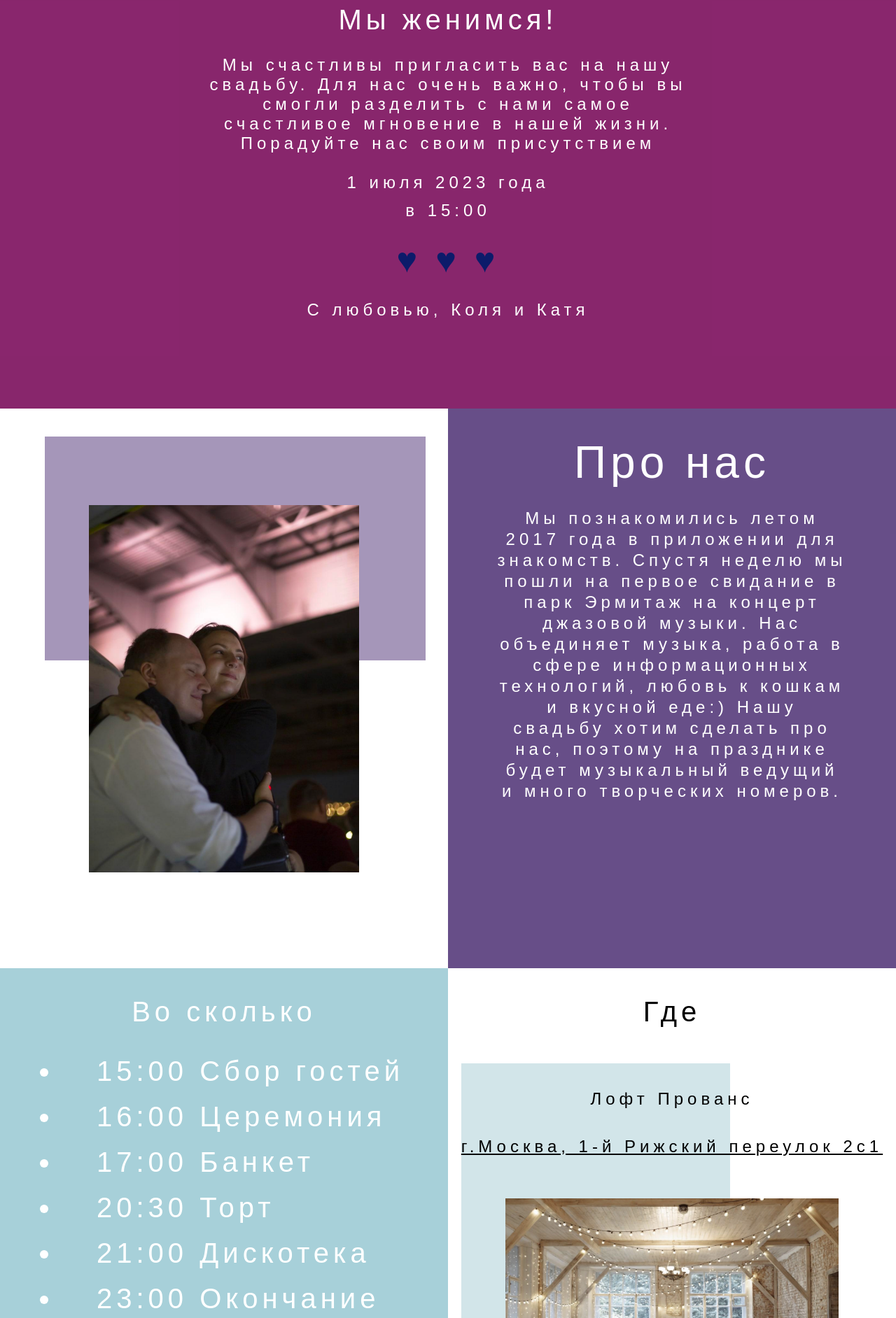
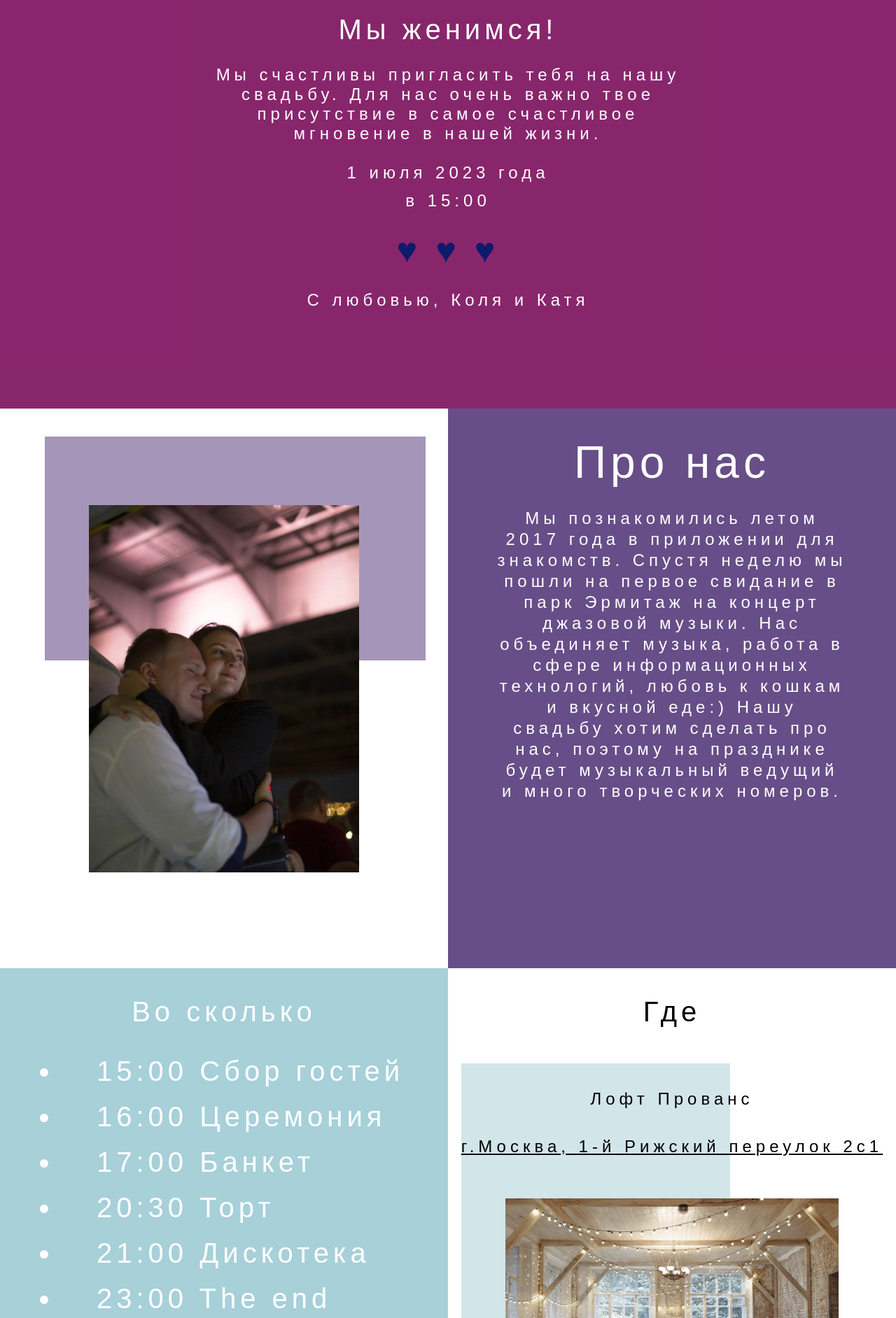
Before and after one commit to nokauttorton/kk-wedding, a Vue app: page / in a window 1280 px wide. Shown: the part 1016-2900 px from the top of the page at 70% size. Built offline with nearby package versions, Linux system fonts and the light colour scheme.

Commit message:
version 0.1.16

```diff
--- a/src/mixins/globalMixin.js
+++ b/src/mixins/globalMixin.js
@@ -16,6 +16,7 @@ export default {
             'Mb': 'Дорогой Максим',
             'IK': 'Дорогие Ваня и Катя',
             'P': 'Дорогой Петя',
+            'V': 'Дорогая Вика',
           }
         }
     },
--- a/src/views/MainPage.vue
+++ b/src/views/MainPage.vue
@@ -18,9 +18,7 @@
       <div class="page-title-normal text-center mb-7">Мы женимся!</div>
       <div class="paragraph-wrapper flex justify-center mb-7">
         <div class="page-title-middle text-center paragraph w-7 prl-3">
-          Мы счастливы пригласить вас на нашу свадьбу.
-          Для нас очень важно, чтобы вы смогли разделить с нами самое счастливое мгновение в нашей жизни.
-          Порадуйте нас своим присутствием
+          {{ getPersonalText() }}
         </div>
       </div>
       <div class="page-title-middle text-center mb-3 prl-3">1 июля 2023 года</div>
@@ -65,7 +63,7 @@
                 <li class="list-item">17:00 Банкет</li>
                 <li class="list-item">20:30 Торт</li>
                 <li class="list-item">21:00 Дискотека</li>
-                <li class="list-item">23:00 Окончание мероприятия</li>
+                <li class="list-item">23:00 The end</li>
             </ul>
           </div>
         </div>
@@ -237,6 +235,13 @@ export default {
       },
       mobileTooltipStyle(item) {
         return  item.openMobileTooltip ? 'display: block; visibility: visible;' : ''
+      },
+      getPersonalText() {
+          const guestFromQuery = this.$route.query?.guest
+          const officials = ['pK', 'mK', 'gT', 'OA', 'NV', 'IK', 'T']
+          const textPersonal = 'Мы счастливы пригласить тебя на нашу свадьбу. Для нас очень важно твое присутствие в самое счастливое мгновение в нашей жизни.'
+          const textOfficial = 'Мы счастливы пригласить вас на нашу свадьбу. Для нас очень важно, чтобы вы смогли разделить с нами самое счастливое мгновение в нашей жизни. Порадуйте нас своим присутствием.'
+          return officials.includes(guestFromQuery) ? textOfficial : textPersonal
       }
     },
     mounted() {
```
